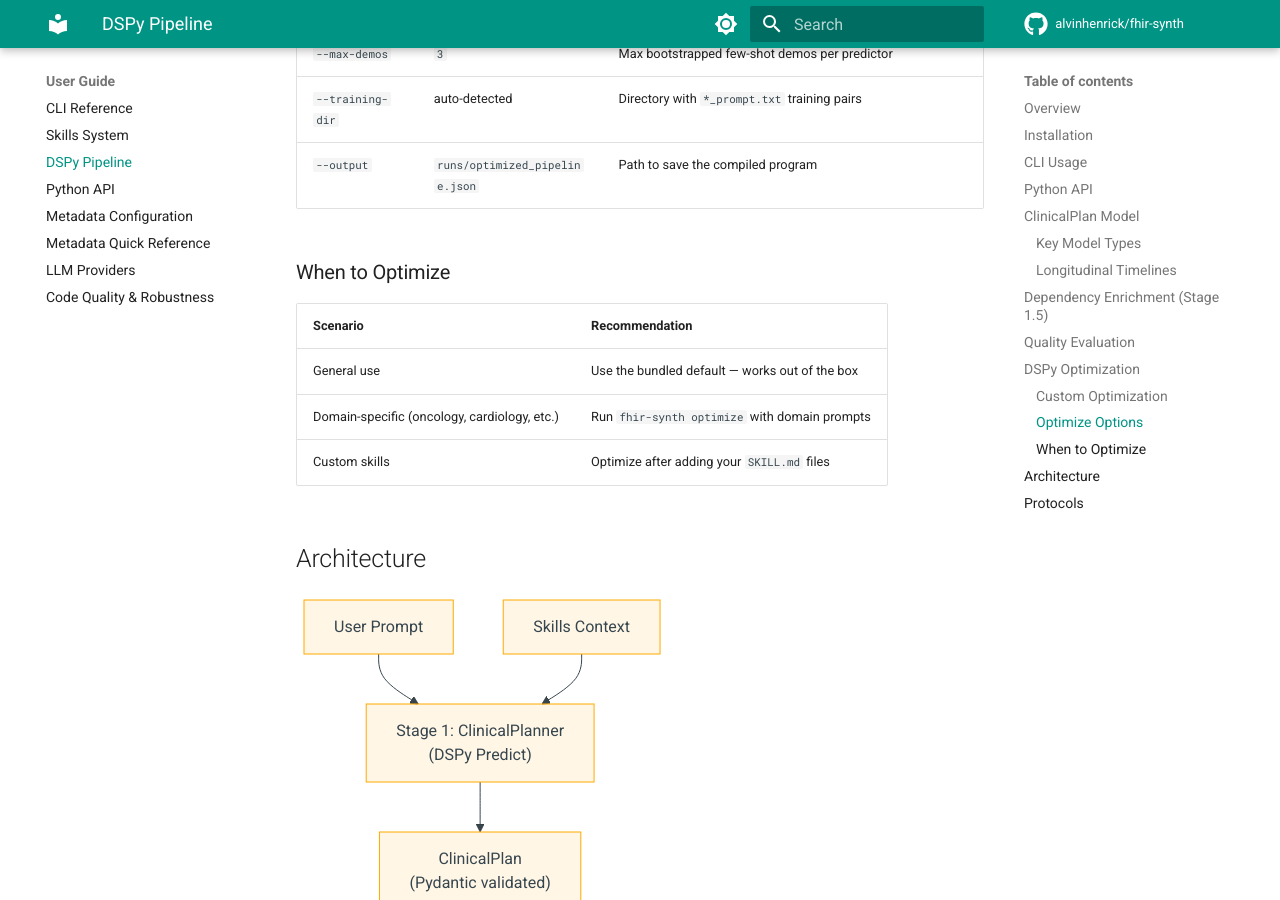
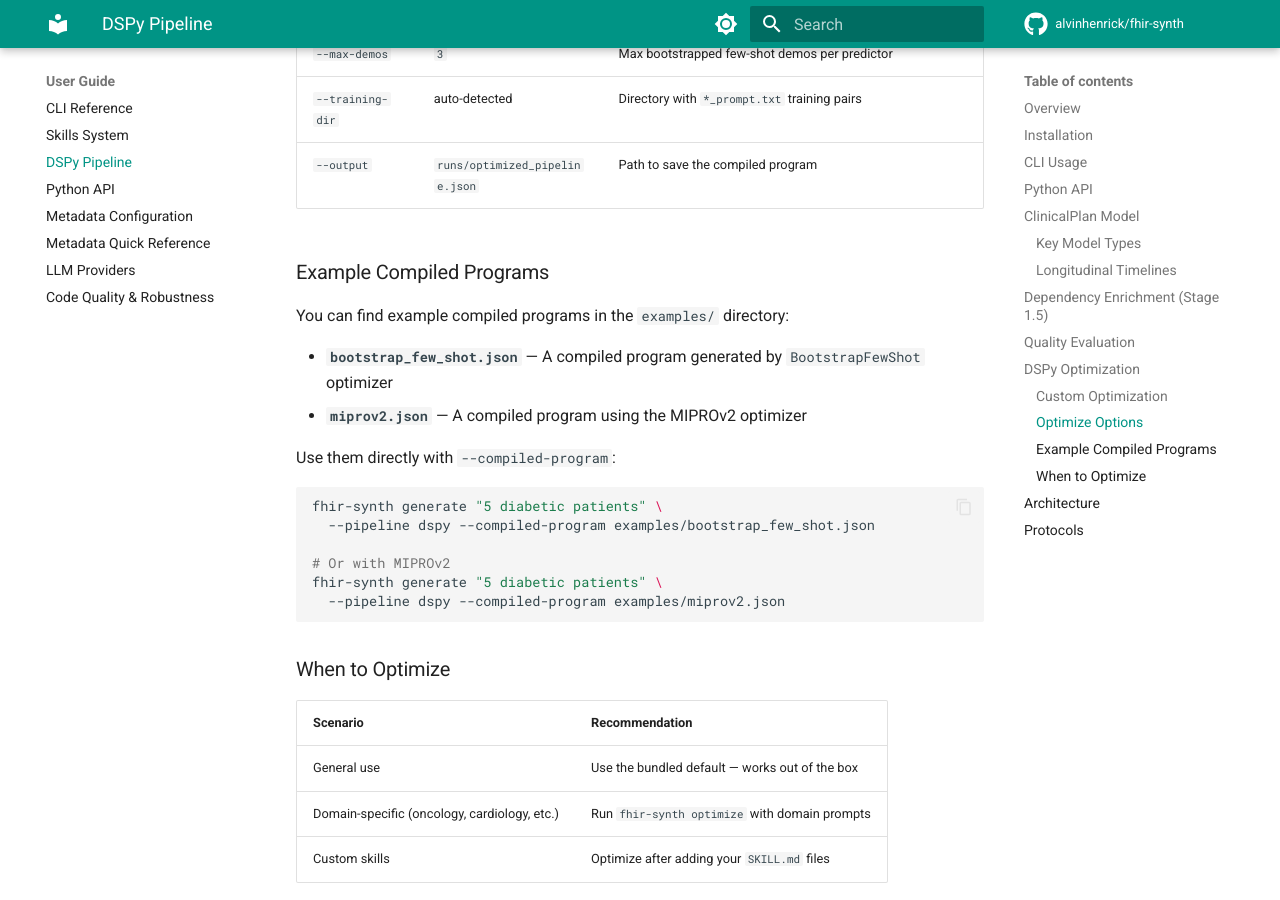
Before and after one commit to alvinhenrick/fhir-synth, an MkDocs documentation site: the page built from docs/guide/pipeline.md, in a window 1280 px wide and 900 px high, scrolled down 5503 px. Built offline with MkDocs 1.6.1 and Material for MkDocs 9.7.7, drawn with Linux system fonts in a browser that asks for light colours; comment, search, counter and statistics services are not loaded.

Commit message:
feat: add examples of compiled programs in pipeline documentation

````diff
--- a/docs/guide/pipeline.md
+++ b/docs/guide/pipeline.md
@@ -229,6 +229,24 @@
 | `--training-dir` | auto-detected | Directory with `*_prompt.txt` training pairs |
 | `--output` | `runs/optimized_pipeline.json` | Path to save the compiled program |
 
+### Example Compiled Programs
+
+You can find example compiled programs in the `examples/` directory:
+
+- **`bootstrap_few_shot.json`** — A compiled program generated by `BootstrapFewShot` optimizer
+- **`miprov2.json`** — A compiled program using the MIPROv2 optimizer
+
+Use them directly with `--compiled-program`:
+
+```bash
+fhir-synth generate "5 diabetic patients" \
+  --pipeline dspy --compiled-program examples/bootstrap_few_shot.json
+
+# Or with MIPROv2
+fhir-synth generate "5 diabetic patients" \
+  --pipeline dspy --compiled-program examples/miprov2.json
+```
+
 ### When to Optimize
 
 | Scenario | Recommendation |
````
